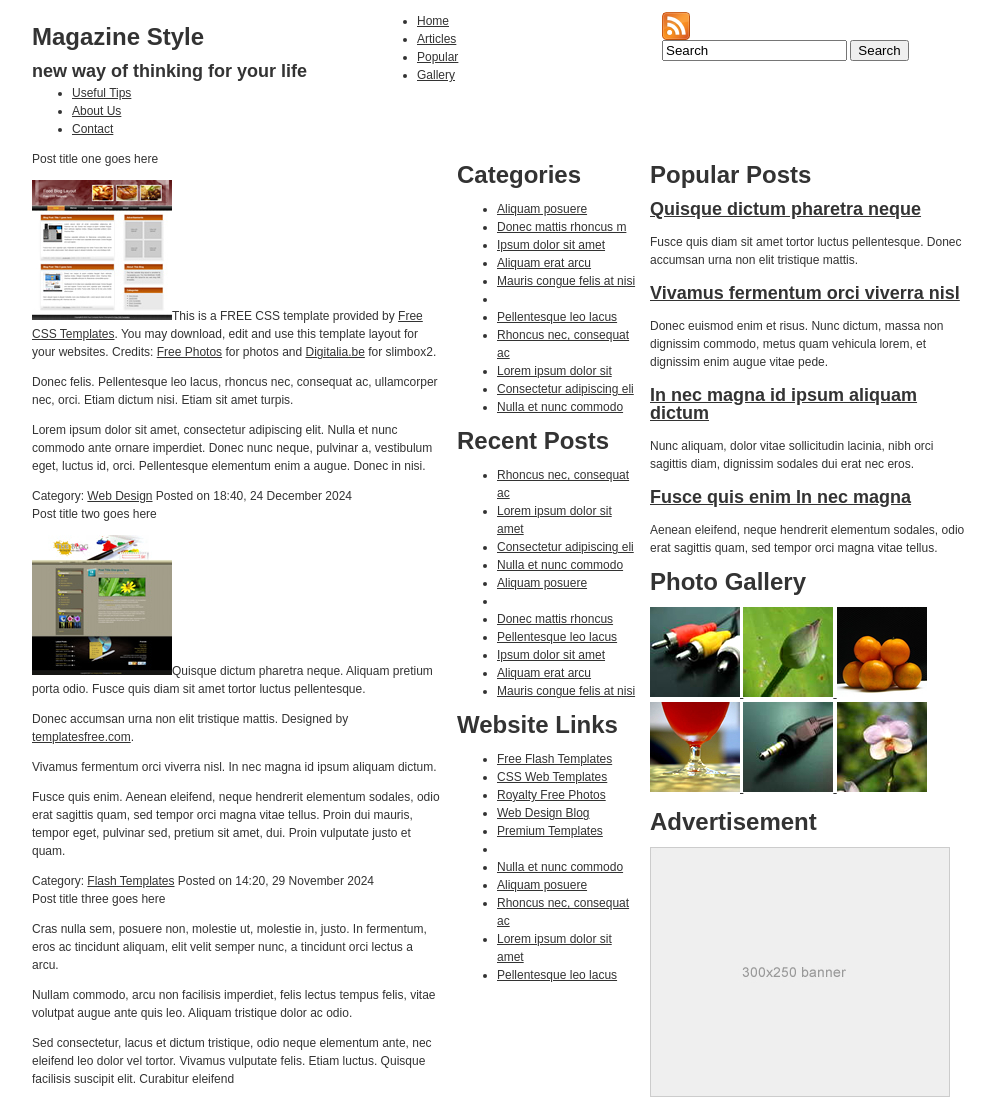
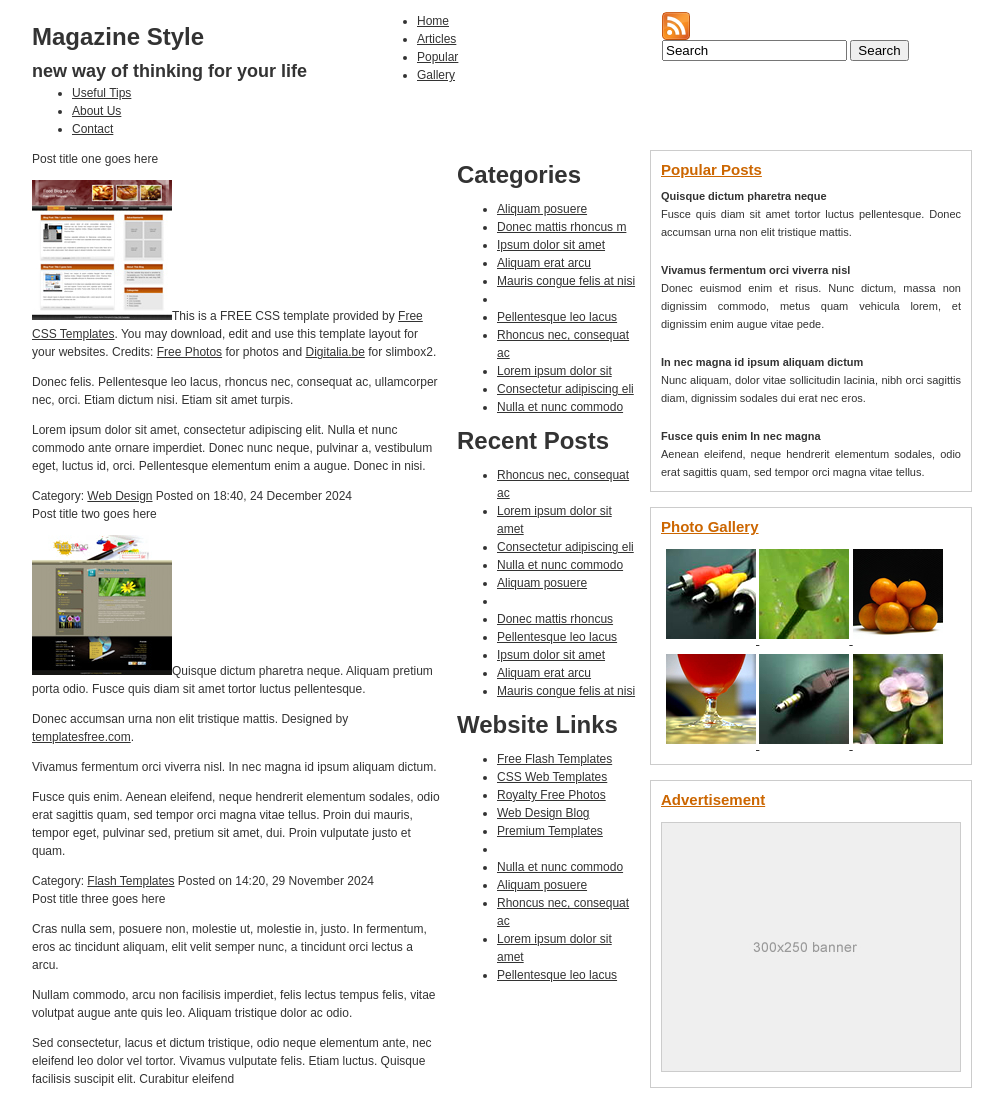
Before and after one commit to DavidRT123/driquelme_practica6, a plain HTML site: page index.html in a window 1280 px wide. Shown: the top 1100 px of the page, without its empty margins (133-1136 px from the left). Drawn offline with Linux system fonts and the light colour scheme.

Commit message:
Cambios de la práctica 2

```diff
--- a/index.html
+++ b/index.html
@@ -152,7 +152,7 @@ function clearText(field)
 
 
                         <div id="right_section">
-                                            <div>
+                                            <div class="rigth_section_box">
                                                 <h1>Popular Posts</h1>
                                                 <h2><a href="#">Quisque dictum pharetra neque</a></h2>
                                                 <p>Fusce quis diam sit amet tortor luctus pellentesque. Donec accumsan urna non elit tristique mattis.</p>
@@ -167,9 +167,9 @@ function clearText(field)
                                                 <p class="last">Aenean eleifend, neque hendrerit elementum sodales, odio erat sagittis quam, sed tempor orci magna vitae tellus.</p>
                                             </div>
 
-                                            <div>
+                                            <div  class="rigth_section_box">
                                                 <h1>Photo Gallery</h1>
-                                                <div>
+                                                <div id="galeria">
 
                                                     <a href="images/img_1.jpg" rel="lightbox-gallery" title="RCA Jack">
                                                         <img src="images/thumb_1.jpg" alt="gallery" border="0" />
@@ -192,7 +192,7 @@ function clearText(field)
                                                </div>
                                           </div>
 
-                                            <div>
+                                            <div  class="rigth_section_box">
                                                 <h1>Advertisement</h1>
                                                 <a href="#"><img src="images/ads.jpg" alt="Advertisement" border="0" /></a>
                                             </div>
--- a/practica6.css
+++ b/practica6.css
@@ -68,3 +68,57 @@ height: 70px;
 #menu{
 	float: initial;
 }
+
+ .rigth_section_box{
+ 	margin: 0 0 15px 0;
+ 	padding: 10px;
+ 	border-style: solid;
+ 	border-width: 1px;
+ 	border-color: #CCC;
+ }
+
+ .rigth_section_box h1{
+ 	color: #C60;
+ 	text-decoration: underline;
+ 	margin: 0 0 8px 0;
+ 	padding: 0;
+ 	font-size: 15px;
+ }
+
+ .rigth_section_box h2{
+ 	color: #333;
+ 	margin: 0;
+ 	padding: 0;
+ 	font-size: 11px;
+ }
+
+.rigth_section_box h2>a{
+ 	text-decoration: none;
+ }
+
+ .rigth_section_box h2>a:hover{
+ 	text-decoration: underline;
+ }
+
+ .rigth_section_box p{
+ 	color: #333;
+ 	text-align: justify;
+ 	font-size: 11px;
+ 	margin: 0 0 20px 0;
+ }
+
+ .rigth_section_box p.last{
+ 	margin: 0;
+ }
+
+.rigth_section_box img{
+ 	margin: 5px 0 5px 0;
+ }
+
+ #galeria{
+ 	margin: 0 0 0 5px;
+ }
+
+ #galeria img{
+ 	margin: 5px 0 5px 0;
+ }
```
